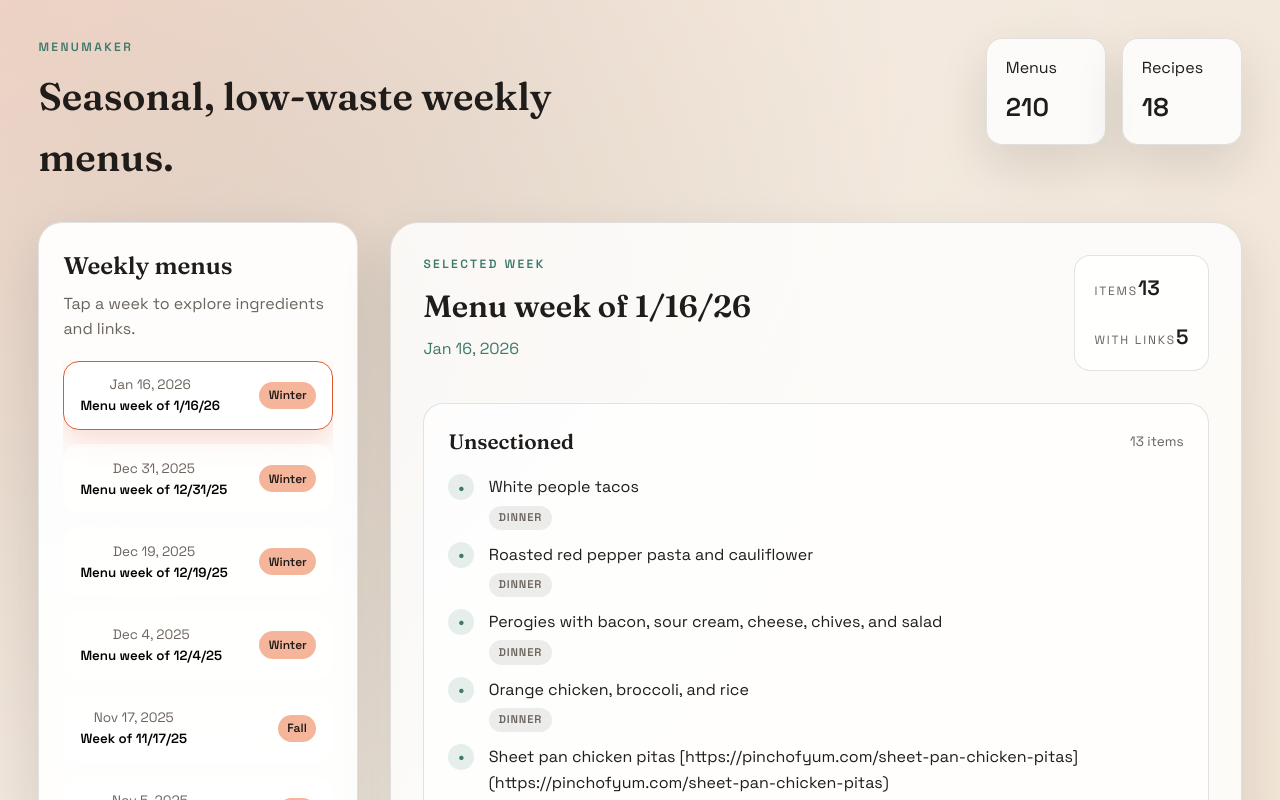
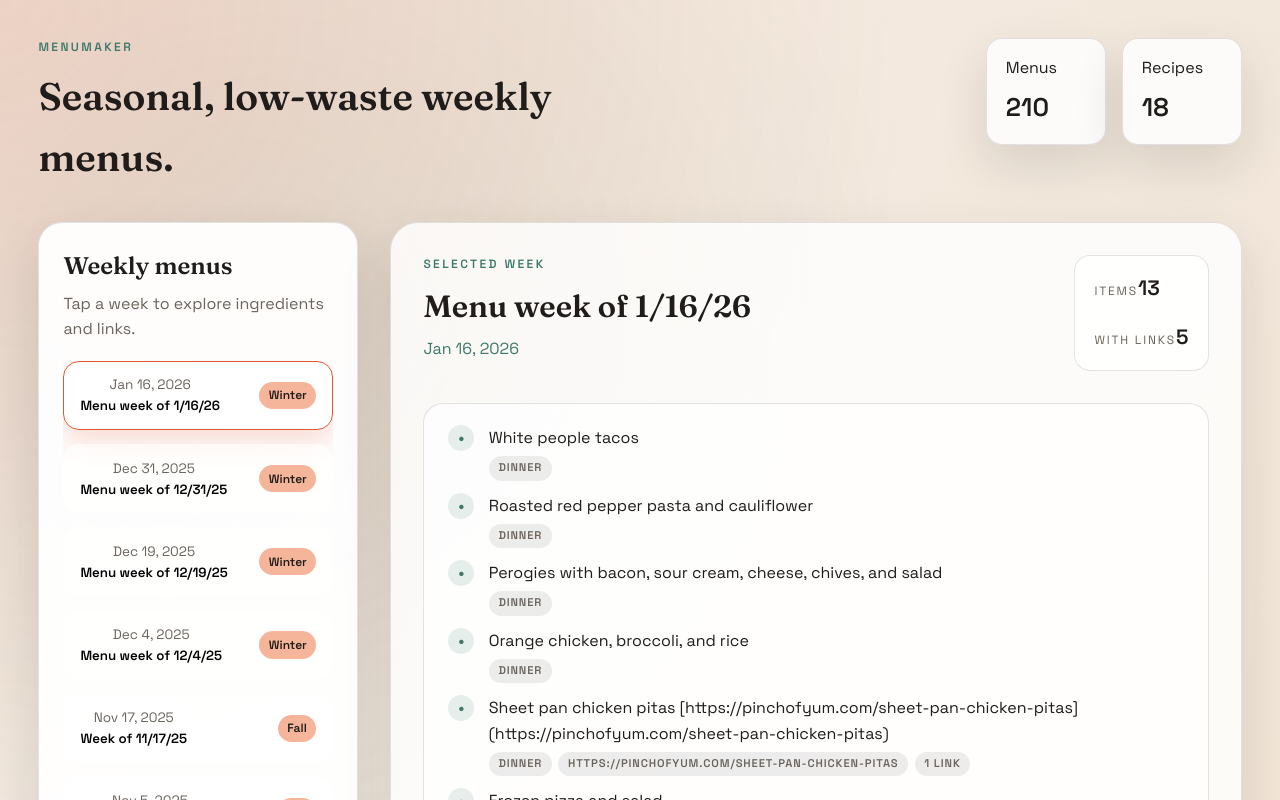
Before and after one commit to seanbartz/MenuMaker, a React app in the folder app/: page / in a window 1280 px wide. Shown: the top 800 px of the page. Built offline with nearby package versions, Linux system fonts and the light colour scheme; the HTML template or start-up script is replaced by a standard one.

Commit message:
Remove unsectioned heading from weekly menus
Co-authored-by: seanbartz <6364012+seanbartz@users.noreply.github.com>

```diff
--- a/app/src/App.tsx
+++ b/app/src/App.tsx
@@ -229,10 +229,12 @@ function App() {
               <div className="section-grid">
                 {[...groupBySection(selectedMenu.items).entries()].map(([section, items]) => (
                   <div key={section} className="section-card">
-                    <div className="section-title">
-                      <h3>{section}</h3>
-                      <span>{items.length} items</span>
-                    </div>
+                    {section !== 'Unsectioned' && (
+                      <div className="section-title">
+                        <h3>{section}</h3>
+                        <span>{items.length} items</span>
+                      </div>
+                    )}
                     <ul>
                       {items.map((item, index) => {
                         const normalizedItem = normalize(item.text)
```
